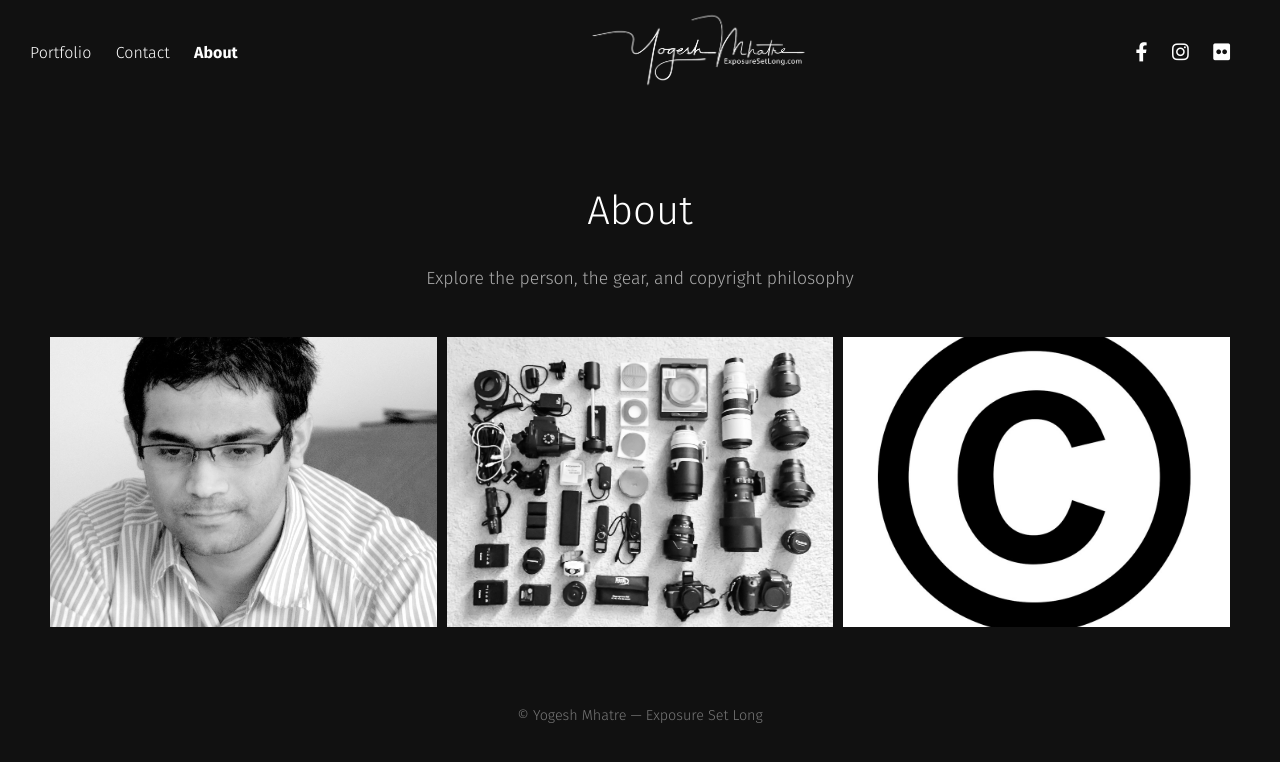
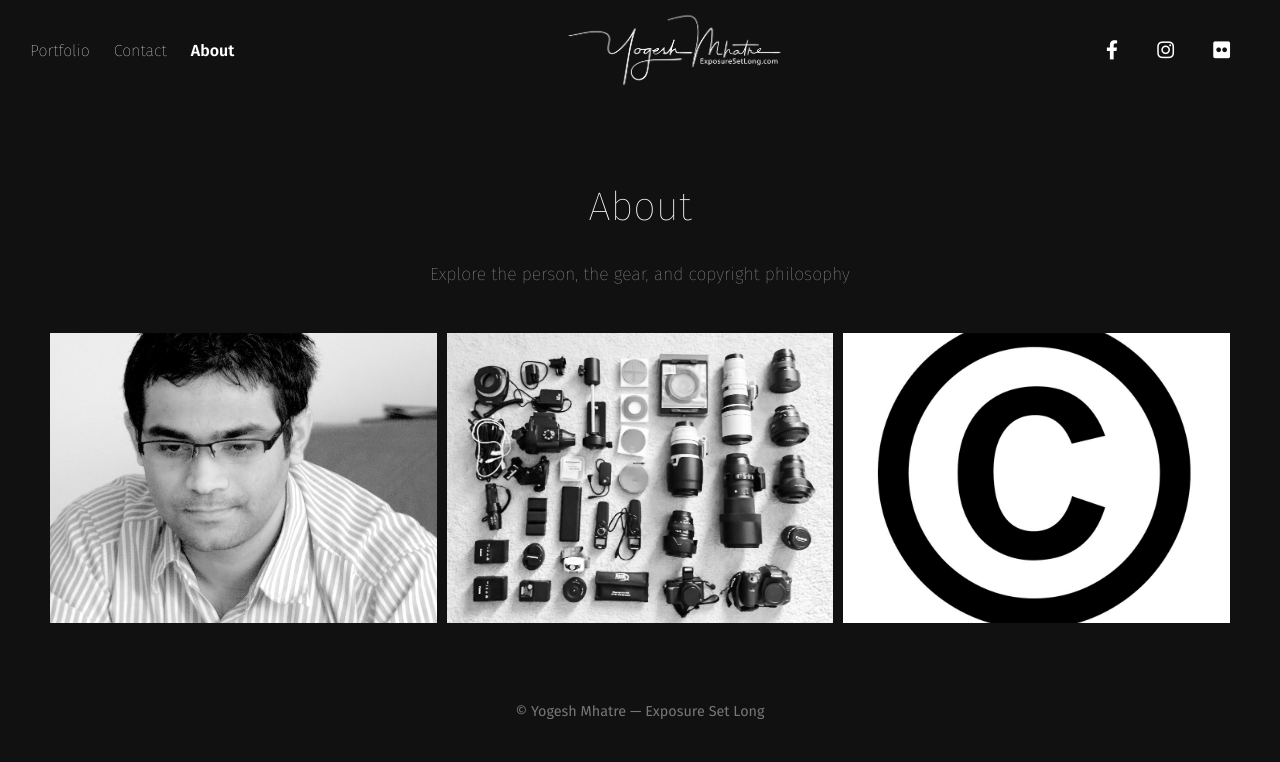
Before and after one commit to ExposureSetLong/exposuresetlong.github.io, a plain HTML site: page about/index.html in a window 1280 px wide. Drawn offline with Linux system fonts and the light colour scheme.

Commit message:
Update index.html

```diff
--- a/about/index.html
+++ b/about/index.html
@@ -6,7 +6,7 @@
   <title>About | Exposure Set Long</title>
   <link rel="canonical" href="https://exposuresetlong.com/about/" />
   <meta name="description" content="Explore the person, the gear, and copyright philosophy." />
-  <link href="https://fonts.googleapis.com/css2?family=Fira+Sans:wght@300;600;700&display=swap" rel="stylesheet" />
+  <link href="https://fonts.googleapis.com/css2?family=Fira+Sans:wght@100;300;400;600;700&display=swap" rel="stylesheet">
   <link rel="stylesheet" href="https://cdnjs.cloudflare.com/ajax/libs/font-awesome/6.4.0/css/all.min.css">
   <link rel="icon" type="image/png" href="/assets/media/fav.ico" />
   <style>
@@ -33,16 +33,19 @@
       font-weight: 100;
     }
 
-    .nav-left a.active {
-      font-weight: bold;
-    }
-
     .nav-center img {
       height: 80px;
+      display: block;
+      margin: 0; /* prevent image baseline shift */
     }
 
     .nav-right a {
       font-size: 1.2em;
+      margin-left: 15px;
+    }
+
+    .nav-left a.active {
+      font-weight: 600;  /* Or 700 for bolder */
     }
 
     .hero {
```
